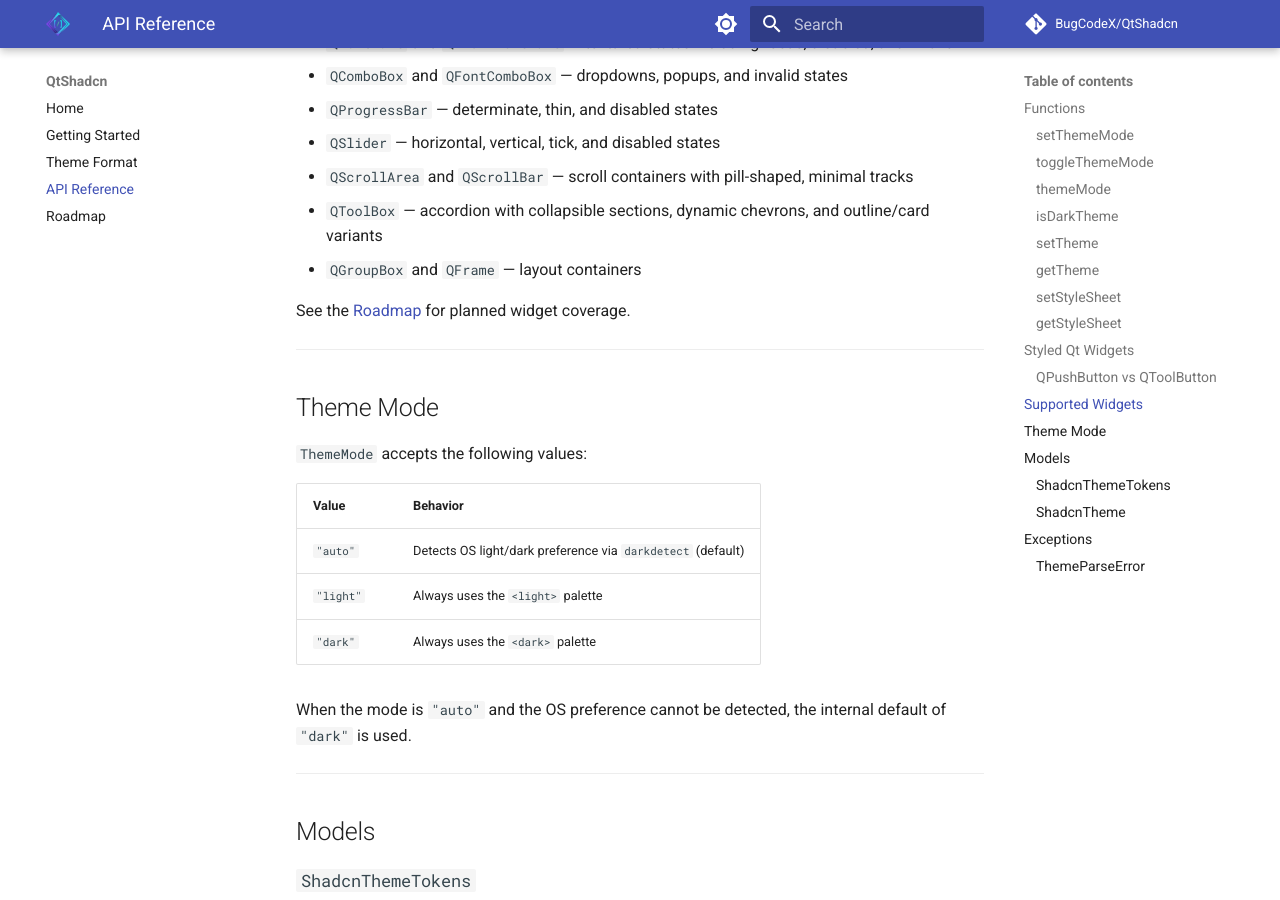
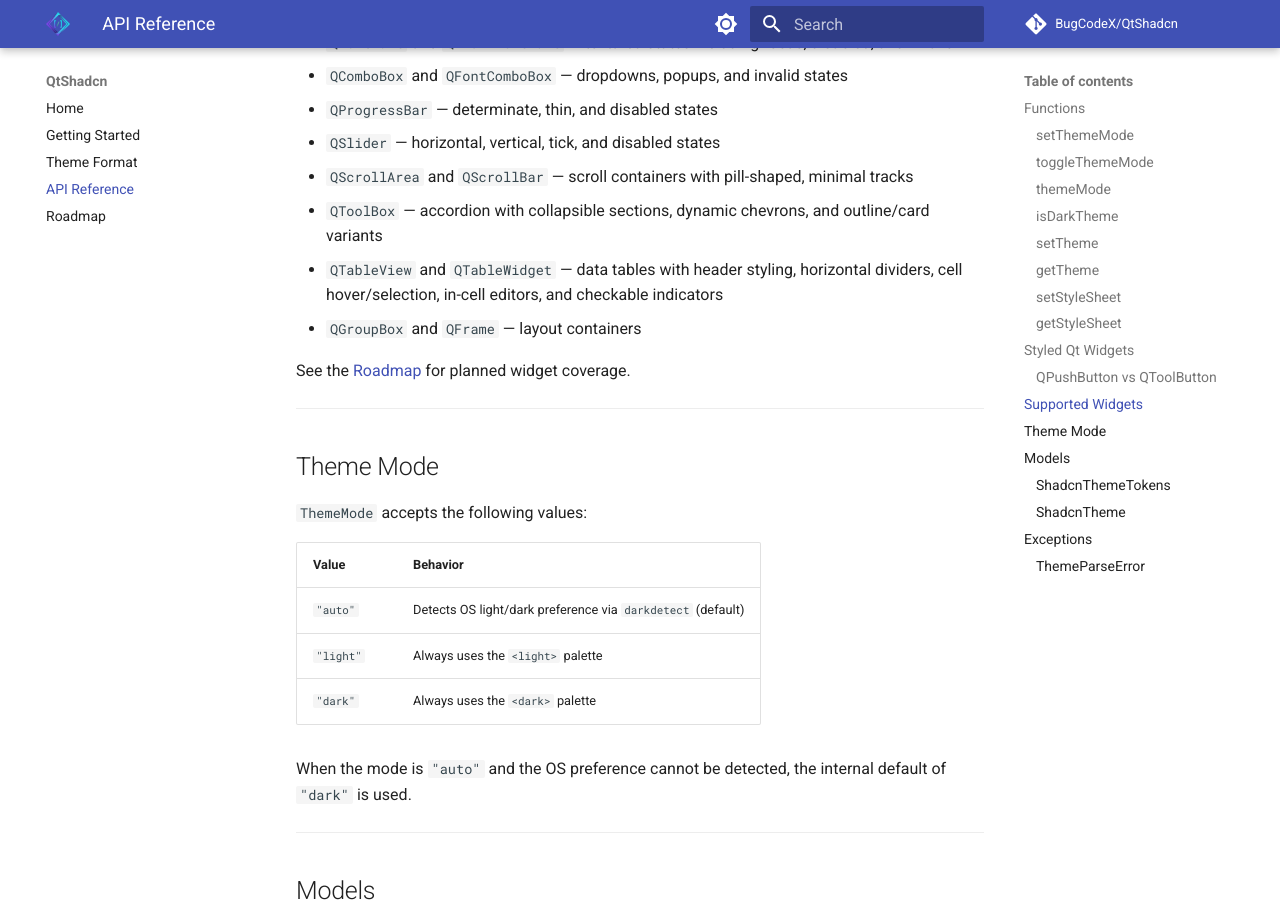
Before and after one commit to BugCodeX/QtShadcn, an MkDocs documentation site: the page built from docs/api-reference.md, in a window 1280 px wide and 900 px high, scrolled down 5244 px. Built offline with MkDocs 1.6.1 and Material for MkDocs 9.7.7, drawn with Linux system fonts in a browser that asks for light colours; comment, search, counter and statistics services are not loaded.

Commit message:
docs: mark QTableView and QTableWidget as implemented in roadmap and docs

```diff
--- a/docs/api-reference.md
+++ b/docs/api-reference.md
@@ -219,6 +219,7 @@ QtShadcn ships QSS for these widgets:
 - `QSlider` — horizontal, vertical, tick, and disabled states
 - `QScrollArea` and `QScrollBar` — scroll containers with pill-shaped, minimal tracks
 - `QToolBox` — accordion with collapsible sections, dynamic chevrons, and outline/card variants
+- `QTableView` and `QTableWidget` — data tables with header styling, horizontal dividers, cell hover/selection, in-cell editors, and checkable indicators
 - `QGroupBox` and `QFrame` — layout containers
 
 See the [Roadmap](roadmap.md) for planned widget coverage.
```
Also changed, not shown: README.md (+1 -0 lines), docs/roadmap.md (+2 -3 lines).
